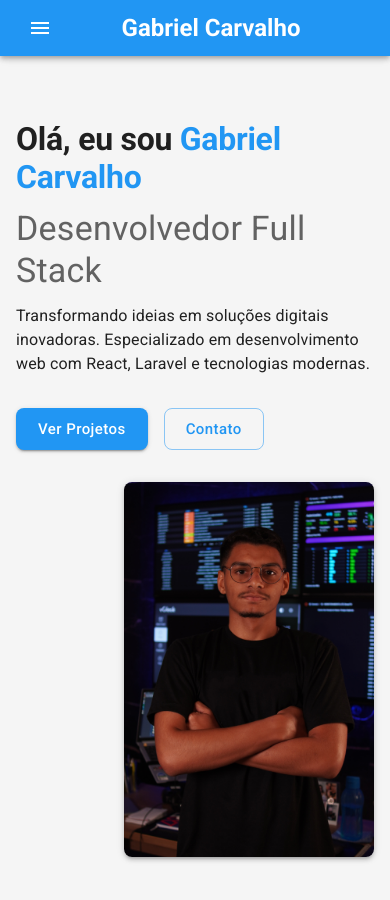
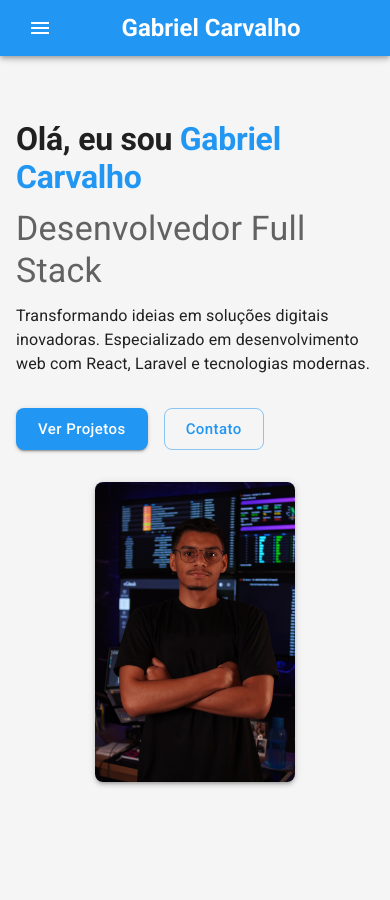
Before and after one commit to Gabrielrc11/devfolio, a React (Vite) app: page / in a window 390 px wide. Shown: the top 900 px of the page. After the commit the page ends 878 px from the top, so only its background shows below. Built offline with nearby package versions, Linux system fonts and the light colour scheme.

Commit message:
fix: Image on mobile adapt

```diff
--- a/src/pages/Home.jsx
+++ b/src/pages/Home.jsx
@@ -66,8 +66,10 @@ const Home = () => {
             <Box
               sx={{
                 display: 'flex',
-                justifyContent: 'flex-end',
+                justifyContent: { xs: 'center', md: 'flex-end' },
+                alignItems: 'center',
                 width: '100%',
+                height: '100%',
               }}
             >
               <Box
@@ -76,10 +78,11 @@ const Home = () => {
                 alt="Desenvolvedor"
                 sx={{
                   width: '100%',
-                  maxWidth: 250,
+                  maxWidth: { xs: 200, md: 250 },
                   height: 'auto',
                   borderRadius: 2,
                   boxShadow: 3,
+                  mb: { xs: 4, md: 0 },
                 }}
               />
             </Box>
```
